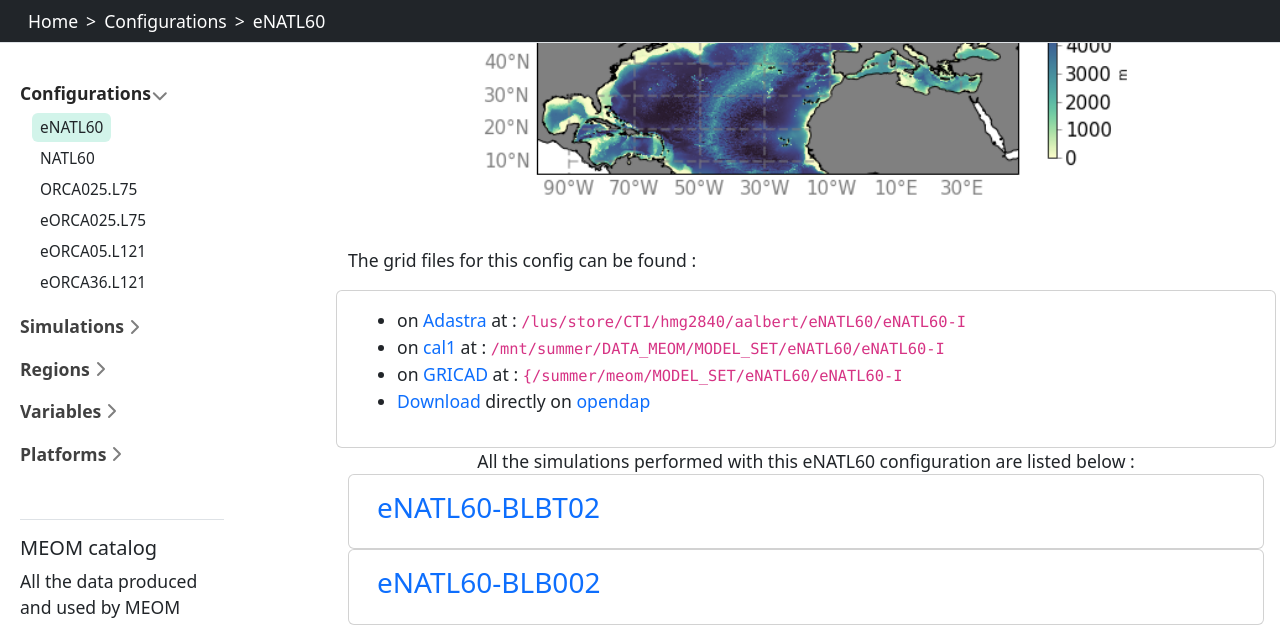
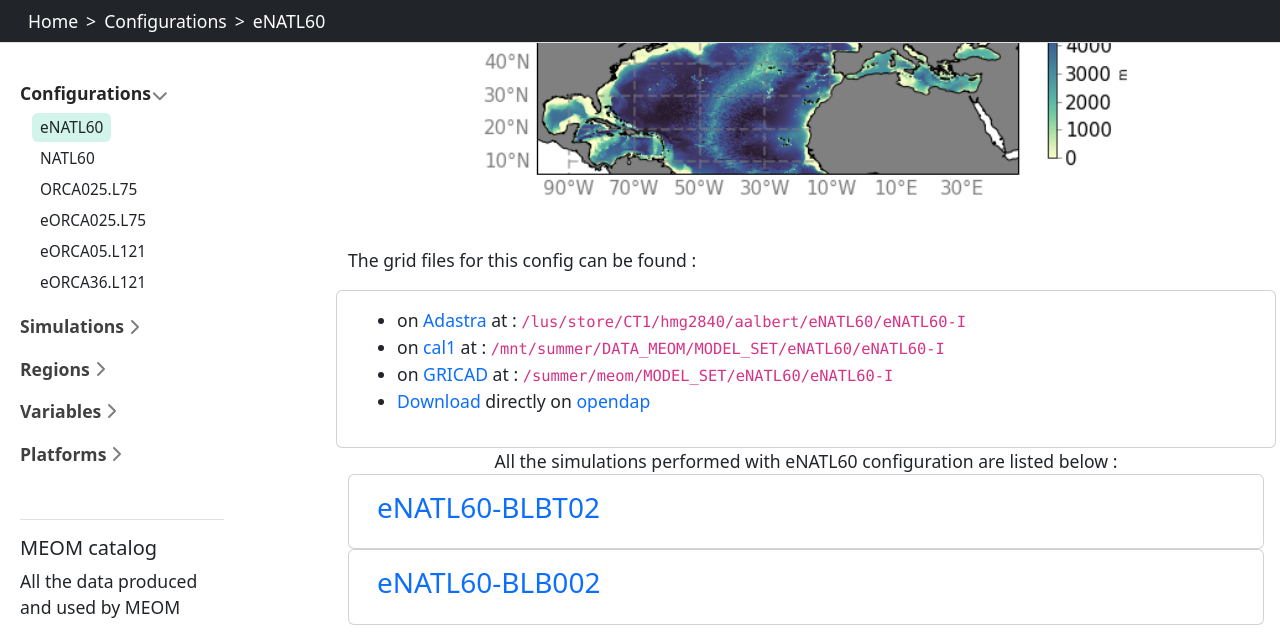
Before and after one commit to meom-group/meom-data-catalog, a Jekyll site: the page built from content/configurations/eNATL60.md, in a window 1280 px wide and 900 px high, scrolled down 411 px, cut to the strip 0-632 px from the top of the window. Built offline with Jekyll 4.4.1, drawn with Linux system fonts in a browser that asks for light colours.

```diff
--- a/content/configurations/eNATL60.md
+++ b/content/configurations/eNATL60.md
@@ -16,12 +16,12 @@
             <ul>
                     <li> on <a href="https://meom-group.github.io/meom-data-catalog/content/platforms/adastra.html">Adastra</a> at : <code class="language-plaintext highlighter-rouge">/lus/store/CT1/hmg2840/aalbert/eNATL60/eNATL60-I</code> </li>
                     <li> on <a href="https://meom-group.github.io/meom-data-catalog/content/platforms/cal1.html">cal1</a> at : <code class="language-plaintext highlighter-rouge">/mnt/summer/DATA_MEOM/MODEL_SET/eNATL60/eNATL60-I</code> </li>
-                    <li> on <a href="https://meom-group.github.io/meom-data-catalog/content/platforms/gricad.html">GRICAD</a> at : <code class="language-plaintext highlighter-rouge">{/summer/meom/MODEL_SET/eNATL60/eNATL60-I</code> </li>
+                    <li> on <a href="https://meom-group.github.io/meom-data-catalog/content/platforms/gricad.html">GRICAD</a> at : <code class="language-plaintext highlighter-rouge">/summer/meom/MODEL_SET/eNATL60/eNATL60-I</code> </li>
                     <li><a href="https://ige-meom-opendap.univ-grenoble-alpes.fr/thredds/catalog/meomopendap/extract/MEOM/eNATL60/eNATL60-I/catalog.html">Download</a> directly on <a href="https://meom-group.github.io/meom-data-catalog/content/platforms/opendap.html">opendap</a> </li>
             </ul>
         </div>
 </div>
 
-All the simulations performed with this eNATL60 configuration are listed below :
+All the simulations performed with eNATL60 configuration are listed below :
 
 {% include list_config_eNATL60.html %}
```
Also changed, not shown: content/configurations/eORCA025.L75.md (+18 -0 lines).
